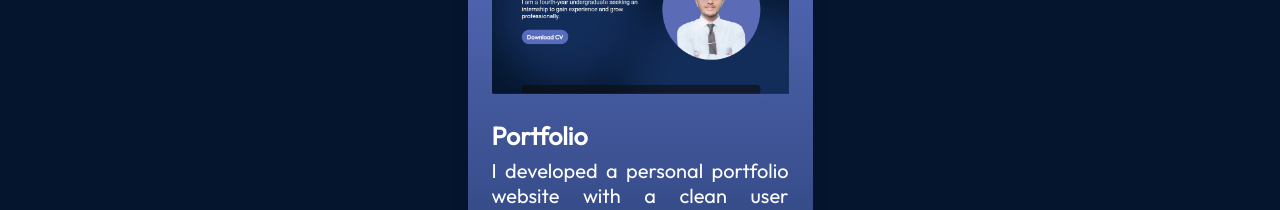
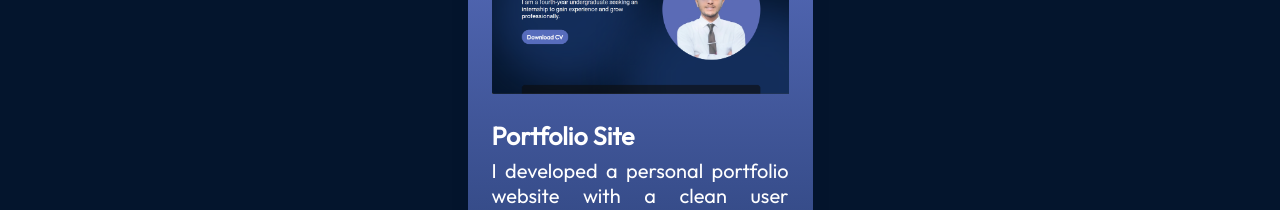
Before and after one commit to VenuraDenethpriya/Portfolio, a React (Vite) app: page / in a window 1280 px wide. Shown: the part 2820-3030 px from the top of the page. Built offline with nearby package versions, Linux system fonts and the light colour scheme.

Commit message:
Update ProjectCard.jsx

```diff
--- a/src/components/Projects/ProjectCard.jsx
+++ b/src/components/Projects/ProjectCard.jsx
@@ -80,7 +80,7 @@ export const ProjectCard = () => {
                     alt=""
                     className={styles.image}
                 />
-                <h3 className={styles.title}>Portfolio</h3>
+                <h3 className={styles.title}>Portfolio Site</h3>
                 <p className={styles.description}>I developed a personal portfolio website with a clean user interface to showcase
                     my background, education, projects, and provide options for contact and downloading a résumé, offering a seamless
                     experience for potential employers interested in hiring me. </p><br></br>
@@ -93,7 +93,7 @@ export const ProjectCard = () => {
                     </li>
                 </ul>
                 <div className={styles.links}>
-                    <a href="" className={styles.link}>
+                    <a href="https://venuraportfolio.vercel.app/" className={styles.link}>
                         Demo
                     </a>
                     <a href="https://github.com/VenuraDenethpriya/Portfolio" className={styles.link}>
```
